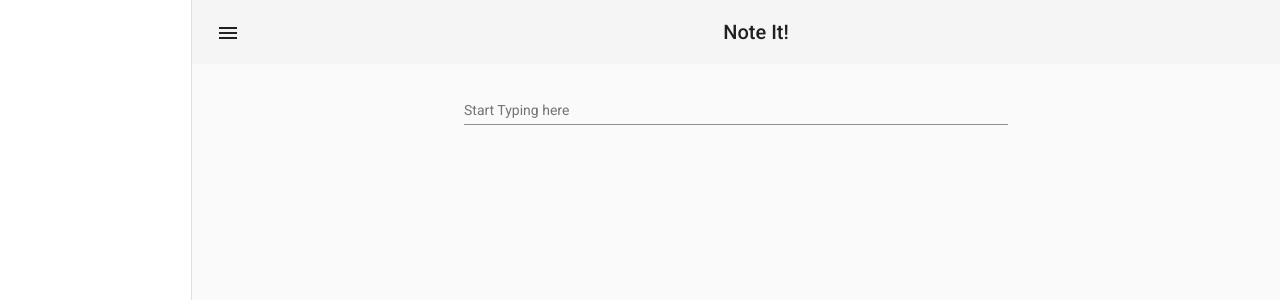
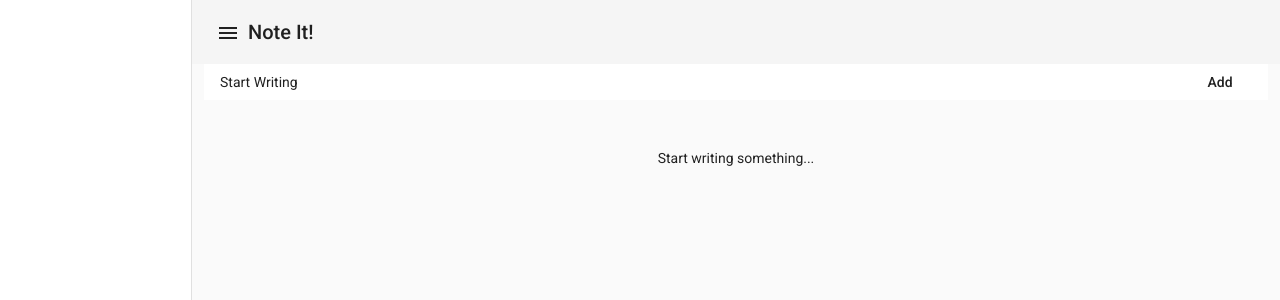
Before and after one commit to itsashishg/Note-it, an Angular app: page / in a window 1280 px wide. Shown: the top 300 px of the page. Built offline with nearby package versions, Linux system fonts and the light colour scheme.

Commit message:
style changes.

```diff
--- a/package.json
+++ b/package.json
@@ -20,6 +20,7 @@
     "@angular/platform-browser": "~12.2.0",
     "@angular/platform-browser-dynamic": "~12.2.0",
     "@angular/router": "~12.2.0",
+    "bootstrap": "^5.1.3",
     "rxjs": "~6.6.0",
     "tslib": "^2.3.0",
     "zone.js": "~0.11.4"
--- a/src/app/components/start/start.component.css
+++ b/src/app/components/start/start.component.css
@@ -1,4 +1,23 @@
+.container-fluid {
+  height: 88%;
+}
+
 mat-form-field {
   width: 50%;
   margin: auto;
 }
+
+.header {
+  display: flex;
+  justify-content: space-between;
+  align-items: center;
+  padding: 0 1rem;
+  margin: 0;
+  background: #fff;
+}
+
+.notes-body {
+  height: 100%;
+  width: 100%;
+  background: #fff;
+}
--- a/src/app/components/start/start.component.html
+++ b/src/app/components/start/start.component.html
@@ -1,12 +1,14 @@
 <app-sidelist>
     <div class="container-fluid">
-        <div (mouseover)="isExpanded=true" (mouseout)="isContentFilled()"
+        <div *ngIf="noActionDone" #startWritingBlock style="height: 100%;">
+            <div class="notes-body">
+                <div (mouseover)="showContent=true" (mouseout)="isContentFilled()"
                     style="margin: auto;text-align: center; margin-top: 2%; ">
                     <mat-form-field [floatLabel]="'never'">
                         <mat-label>Start Typing here</mat-label>
                         <input matInput placeholder="Placeholder" [(ngModel)]="title">
                     </mat-form-field>
-            <div *ngIf="isExpanded">
+                    <div *ngIf="showContent">
                         <mat-form-field class="example-full-width" appearance="fill">
                             <mat-label>Leave a comment</mat-label>
                             <textarea matInput [(ngModel)]="content"></textarea>
@@ -15,4 +17,15 @@
                     </div>
                 </div>
             </div>
+        </div>
+        <div *ngIf="!noActionDone" #noActionBlock>
+            <p class="header">
+                <span>Start Writing</span>
+                <span><button mat-flat-button (click)="noActionDone=true">Add</button></span>
+            </p>
+            <div class="body mt-5">
+                <p class="text-center">Start writing something...</p>
+            </div>
+        </div>
+    </div>
 </app-sidelist>
--- a/src/app/components/start/start.component.ts
+++ b/src/app/components/start/start.component.ts
@@ -12,30 +12,35 @@ export interface Data {
   styleUrls: ['./start.component.css']
 })
 export class StartComponent implements OnInit {
-
-  data!: Data;
   storedNotes: Data[] = [];
   title: string = '';
   content: string = '';
-  isExpanded: boolean = false;
+  showContent: boolean = true;
+  noActionDone: boolean = false;
+
   constructor() { }
 
   ngOnInit() {
-    // this.getStoredNotes();
+    this.getStoredNotes();
   }
 
   isContentFilled() {
     if (this.title.length !== 0)
-      this.isExpanded = true;
+      this.showContent = true;
     else
-      this.isExpanded = false;
+      this.showContent = true;
   }
 
-
+  getStoredNotes() {
+    let fetchedFromStorage: string | null = localStorage.getItem('notes');
+    if (fetchedFromStorage !== null) {
+      this.storedNotes = JSON.parse(fetchedFromStorage);
+    }
+  }
 
   save() {
-    this.data = { title: this.title, content: this.content, date: new Date() };
-    console.log('Storing note:', this.storedNotes.push(this.data));
+    let tmp = { title: this.title, content: this.content, date: new Date() };
+    console.log('Storing note:', this.storedNotes.push(tmp));
     console.log(this.storedNotes)
     localStorage.setItem('notes', JSON.stringify(this.storedNotes));
   }
--- a/src/styles.css
+++ b/src/styles.css
@@ -1,4 +1,9 @@
-/* You can add global styles to this file, and also import other style files */
-
-html, body { height: 100%; }
-body { margin: 0; font-family: Roboto, "Helvetica Neue", sans-serif; }
+@import "~bootstrap/dist/css/bootstrap.css";
+html,
+body {
+  height: 100%;
+}
+body {
+  margin: 0;
+  font-family: Roboto, "Helvetica Neue", sans-serif;
+}
```
Also changed, not shown: 1 other file (tests, documents, lock files or other folders). Lines whose indentation alone changed are shown as unchanged.
